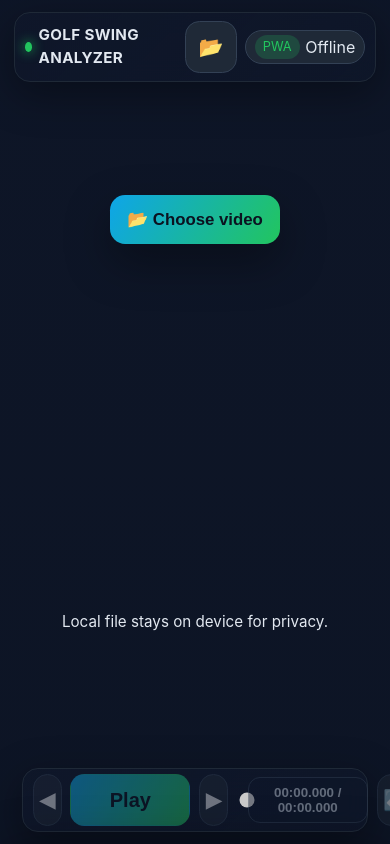
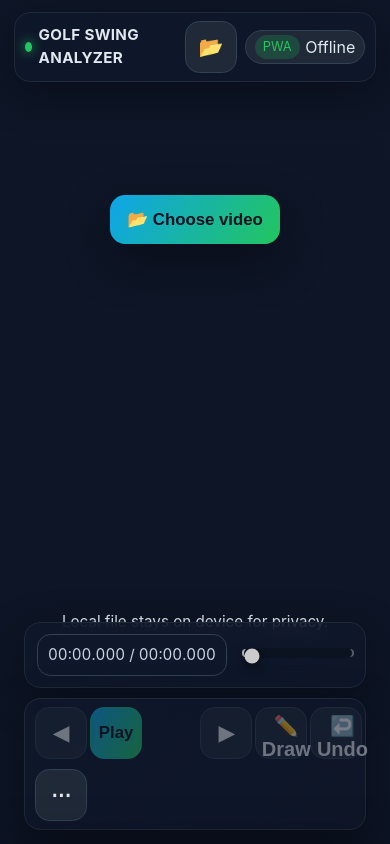
Before and after one commit to matsuatsu/pwa-movie-viewer, a React (Vite) app: page / in a window 390 px wide. Built offline with nearby package versions, Linux system fonts and the light colour scheme.

Commit message:
Redesign mobile bottom UI for safe-area friendly controls

```diff
--- a/src/App.tsx
+++ b/src/App.tsx
@@ -6,8 +6,8 @@ import { loadDrawing, saveDrawing } from './storage';
 
 const STEP_EPS = 1 / 120;
 const HISTORY_LIMIT = 50;
-const HANDLE_VISUAL_RADIUS = 10;
-const HANDLE_HIT_RADIUS = 28;
+const HANDLE_VISUAL_RADIUS = 14;
+const HANDLE_HIT_RADIUS = 32;
 const LINE_HIT_THRESHOLD = 18;
 
 function distanceToSegment(p: Point, a: Point, b: Point, width: number, height: number): number {
@@ -543,8 +543,14 @@ function App() {
     showControls(true);
   };
 
+  const clearSelection = () => {
+    setSelectedId(null);
+    editSessionRef.current = null;
+    showControls(true);
+  };
+
   useEffect(() => {
-    if (!isPlaying || draftLine || sheetSnap !== 'collapsed') {
+    if (!isPlaying || draftLine || sheetSnap !== 'collapsed' || mode === 'select' || selectedId) {
       setControlsVisible(true);
       if (hideTimerRef.current) {
         clearTimeout(hideTimerRef.current);
@@ -557,7 +563,7 @@ function App() {
         clearTimeout(hideTimerRef.current);
       }
     };
-  }, [isPlaying, draftLine, sheetSnap]);
+  }, [isPlaying, draftLine, sheetSnap, mode, selectedId]);
 
   const formattedTime = (time: number) => {
     const minutes = Math.floor(time / 60)
@@ -573,14 +579,49 @@ function App() {
   };
 
   const mapping = [
-    { before: 'Upload video (status bar)', after: 'Top icon + Bottom Sheet “Video” section' },
-    { before: 'Play/Pause (toolbar)', after: 'Mini bar primary control' },
-    { before: 'Prev/Next frame (toolbar)', after: 'Mini bar frame-step buttons' },
-    { before: 'Speed pill (toolbar)', after: 'Mini bar quick toggle + Sheet detailed speeds' },
-    { before: 'Mode buttons (controls row)', after: 'Mini bar single toggle (Draw/Select)' },
-    { before: 'Delete selected (controls)', after: 'Bottom Sheet Edit section' },
-    { before: 'Undo/Redo (controls)', after: 'Mini bar Undo + Bottom Sheet Redo' },
-    { before: 'Seek bar (seek row)', after: 'Bottom Sheet timeline' }
+    { before: 'Seek bar (edge of screen)', after: 'Bottom bar Row A with padded hit area' },
+    { before: 'Play/Pause (toolbar)', after: 'Bottom bar Row B large primary button' },
+    { before: 'Prev/Next frame (toolbar)', after: 'Bottom bar Row B frame-step buttons' },
+    { before: 'Mode buttons (floating/edge)', after: 'Bottom bar Row B single Draw/Edit toggle' },
+    { before: 'Delete / Redo floating near bottom', after: 'More sheet actions list' },
+    { before: 'Upload (top bar only)', after: 'Top icon + More sheet "Video" section' }
+  ];
+
+  const layoutDiagram = `TopBar
+├─ Brand + Upload shortcut
+└─ Offline chip
+
+BottomBar (overlay)
+├─ Row A: Timecode | Seek bar (wide)
+└─ Row B: Prev | Play/Pause (wide) | Next | Draw/Edit | Undo | More
+
+More Sheet
+├─ Actions: Redo / Delete / Deselect
+├─ Playback: Speed + Seek
+└─ Video: Choose local file + status`;
+
+  const componentPlan = [
+    'TopBar.tsx: brand, upload shortcut, offline pill',
+    'BottomControls.tsx: Row A seek + Row B actions overlayed on video',
+    'SeekBar.tsx: thick range with extended hit box & time readouts',
+    'MoreSheet.tsx: Redo/Delete/Speed/Video actions, layout notes',
+    'CanvasLayer.tsx: drawing & selection handles with larger hit areas',
+    'App.tsx: state & coordination across layers'
+  ];
+
+  const safeAreaSnippet = `:root {
+  --safe-bottom: env(safe-area-inset-bottom, 0px);
+}
+.ui-bottom {
+  padding-bottom: calc(0.85rem + var(--safe-bottom));
+}
+.screen { height: var(--viewport-height, 100dvh); }`;
+
+  const seekbarNotes = [
+    'Visible track height ~10px with 44px+ touch padding',
+    'Current/Total time kept beside bar for glanceable reading',
+    'Dragging keeps UI updated; release performs accurate seek',
+    'Bar stays centered above safe-area padding so it never hides'
   ];
 
   const hasDuration = Boolean(duration && !Number.isNaN(duration));
@@ -641,19 +682,14 @@ function App() {
         </div>
 
         <div className={`ui-layer ui-bottom ${controlsVisible ? 'visible' : 'faded'}`}>
-          <div className="mini-bar glass-row compact">
-            <button className="icon-button" onClick={() => step(-1)} disabled={!videoUrl} aria-label="Previous frame">
-              ◀
-            </button>
-            <button className="primary icon-button wide" onClick={handlePlayPause} disabled={!videoUrl} aria-label="Play or pause">
-              {isPlaying ? 'Pause' : 'Play'}
-            </button>
-            <button className="icon-button" onClick={() => step(1)} disabled={!videoUrl} aria-label="Next frame">
-              ▶
-            </button>
-            <div className="mini-timeline">
+          <div className="bottom-controls">
+            <div className="seek-row glass-row">
+              <div className="timecode dual" role="text" aria-label="Current and total time" onClick={() => toggleSheet('half')}>
+                {formattedTime(currentTime)} / {formattedTime(duration || 0)}
+              </div>
+              <div className="seek-touch">
                 <input
-                className="mini-seek"
+                  className="seek-bar"
                   type="range"
                   min={0}
                   max={hasDuration ? duration : 0}
@@ -661,20 +697,36 @@ function App() {
                   value={hasDuration ? currentTime : 0}
                   onChange={(e) => handleSeek(Number(e.target.value))}
                   disabled={!hasDuration}
+                  aria-label="Seek timeline"
                 />
-              <button className="timecode" onClick={() => toggleSheet('half')} disabled={!hasDuration}>
-                {formattedTime(currentTime)} / {formattedTime(duration || 0)}
+              </div>
+            </div>
+
+            <div className="button-row glass-row compact">
+              <button className="icon-button" onClick={() => step(-1)} disabled={!videoUrl} aria-label="Previous frame">
+                ◀
+              </button>
+              <button
+                className="primary icon-button play-button"
+                onClick={handlePlayPause}
+                disabled={!videoUrl}
+                aria-label="Play or pause"
+              >
+                {isPlaying ? 'Pause' : 'Play'}
+              </button>
+              <button className="icon-button" onClick={() => step(1)} disabled={!videoUrl} aria-label="Next frame">
+                ▶
+              </button>
+              <button className={`icon-button ${mode === 'select' ? 'active' : ''}`} onClick={handleModeToggle} disabled={!videoUrl} aria-label="Toggle draw or edit">
+                {mode === 'draw' ? '✏️ Draw' : '🎯 Edit'}
+              </button>
+              <button className="icon-button" onClick={handleUndo} disabled={!history.length} aria-label="Undo last line">
+                ↩️ Undo
+              </button>
+              <button className="icon-button" onClick={() => toggleSheet()} aria-label="More actions">
+                ⋯
               </button>
             </div>
-            <button className="icon-button" onClick={handleUndo} disabled={!history.length} aria-label="Undo last line">
-              ↩️
-            </button>
-            <button className="icon-button" onClick={handleModeToggle} disabled={!videoUrl} aria-label="Toggle draw or select mode">
-              {mode === 'draw' ? '✏️' : '🎯'}
-            </button>
-            <button className="icon-button" onClick={() => toggleSheet()} aria-label="Show more controls">
-              {sheetSnap === 'collapsed' ? '⌃' : '⌄'}
-            </button>
           </div>
         </div>
 
@@ -688,20 +740,13 @@ function App() {
             <div className="sheet-grid">
               <section>
                 <header>
-                  <h3>Video</h3>
-                  <small>Local only</small>
+                  <h3>Video & Speed</h3>
+                  <small>Local only · 0.25x / 0.5x / 1.0x</small>
                 </header>
                 <button className="wide" onClick={() => fileInputRef.current?.click()}>
                   📂 Upload / Choose
                 </button>
                 {videoFile && <p className="meta">{videoFile.name}</p>}
-              </section>
-
-              <section>
-                <header>
-                  <h3>Speed</h3>
-                  <small>0.25x / 0.5x / 1.0x</small>
-                </header>
                 <div className="pill speed-group">
                   {[0.25, 0.5, 1].map((rate) => (
                     <button
@@ -721,8 +766,35 @@ function App() {
 
               <section>
                 <header>
-                  <h3>Timeline</h3>
-                  <small>Seek without default UI</small>
+                  <h3>More actions</h3>
+                  <small>Low-frequency controls</small>
+                </header>
+                <div className="edit-row">
+                  <button onClick={handleRedo} disabled={!redoStack.length}>
+                    ↪️ Redo
+                  </button>
+                  <button onClick={deleteSelected} disabled={!selectedId}>
+                    🗑️ Delete selected
+                  </button>
+                  <button onClick={clearSelection} disabled={!selectedId}>
+                    ✖️ Deselect
+                  </button>
+                  <button onClick={() => toggleSheet('collapsed')} className="ghost">
+                    Close sheet
+                  </button>
+                </div>
+                <div className="status-grid">
+                  <div className="chip">Mode: {mode === 'draw' ? 'Draw line' : 'Select/Edit'}</div>
+                  <div className="chip">Playback: {formattedTime(currentTime)} / {formattedTime(duration || 0)}</div>
+                  <div className="chip">Rate: {playbackRate}x</div>
+                  {videoFile && <div className="chip file-chip">File: {videoFile.name}</div>}
+                </div>
+              </section>
+
+              <section>
+                <header>
+                  <h3>Seekbar spec</h3>
+                  <small>Visibility + touch</small>
                 </header>
                 <input
                   className="seek"
@@ -734,43 +806,32 @@ function App() {
                   onChange={(e) => handleSeek(Number(e.target.value))}
                   disabled={!hasDuration}
                 />
-                <div className="meta">
-                  {formattedTime(currentTime)} / {formattedTime(duration || 0)}
-                </div>
+                <ul className="bullet-list">
+                  {seekbarNotes.map((note) => (
+                    <li key={note}>{note}</li>
+                  ))}
+                </ul>
               </section>
 
               <section>
                 <header>
-                  <h3>Edit</h3>
-                  <small>Select / delete / move</small>
+                  <h3>Layout diagram</h3>
+                  <small>Top bar / Bottom rows / More sheet</small>
                 </header>
-                <div className="edit-row">
-                  <button onClick={() => setMode('draw')} disabled={!videoUrl} className={mode === 'draw' ? 'active' : ''}>
-                    ✏️ Draw
-                  </button>
-                  <button onClick={() => setMode('select')} disabled={!videoUrl} className={mode === 'select' ? 'active' : ''}>
-                    🎯 Select
-                  </button>
-                  <button onClick={deleteSelected} disabled={!selectedId}>
-                    🗑️ Delete
-                  </button>
-                  <button onClick={handleRedo} disabled={!redoStack.length}>
-                    ↪️ Redo
-                  </button>
-                </div>
+                <pre className="code-block">{layoutDiagram}</pre>
               </section>
 
               <section>
                 <header>
-                  <h3>Status</h3>
-                  <small>Playback + mode</small>
+                  <h3>Component plan</h3>
+                  <small>Suggested split</small>
                 </header>
-                <div className="status-grid">
-                  <div className="chip">Mode: {mode === 'draw' ? 'Draw line' : 'Select/Edit'}</div>
-                  <div className="chip">Playback: {formattedTime(currentTime)} / {formattedTime(duration || 0)}</div>
-                  {videoFile && <div className="chip file-chip">File: {videoFile.name}</div>}
-                  <div className="chip">Rate: {playbackRate}x</div>
-                </div>
+                <ul className="bullet-list">
+                  {componentPlan.map((item) => (
+                    <li key={item}>{item}</li>
+                  ))}
+                </ul>
+                <pre className="code-block">{safeAreaSnippet}</pre>
               </section>
 
               <section className="mapping">
--- a/src/index.css
+++ b/src/index.css
@@ -9,6 +9,7 @@
   --safe-bottom: env(safe-area-inset-bottom, 0px);
   --mini-height: 64px;
   --sheet-radius: 18px;
+  --glass-bg: linear-gradient(135deg, rgba(15, 23, 42, 0.9), rgba(15, 23, 42, 0.72));
 }
 
 * {
@@ -126,6 +127,29 @@ button:disabled {
   font-size: 0.9rem;
 }
 
+.code-block {
+  background: #0b1220;
+  border: 1px solid #1f2937;
+  border-radius: 0.75rem;
+  padding: 0.75rem;
+  font-family: ui-monospace, SFMono-Regular, Menlo, Monaco, Consolas, 'Liberation Mono', 'Courier New', monospace;
+  font-size: 0.9rem;
+  white-space: pre-wrap;
+  word-break: break-word;
+}
+
+.bullet-list {
+  margin: 0;
+  padding-left: 1.1rem;
+  display: grid;
+  gap: 0.3rem;
+  color: #cbd5e1;
+}
+
+.bullet-list li::marker {
+  color: #22c55e;
+}
+
 .app-screen {
   position: relative;
   height: var(--viewport-height, 100dvh);
@@ -212,7 +236,7 @@ video {
 
 .ui-bottom {
   bottom: 0;
-  padding-bottom: calc(0.75rem + var(--safe-bottom));
+  padding-bottom: calc(0.85rem + var(--safe-bottom));
 }
 
 .glass-row {
@@ -220,7 +244,7 @@ video {
   gap: 0.65rem;
   flex-wrap: nowrap;
   align-items: center;
-  background: linear-gradient(135deg, rgba(15, 23, 42, 0.85), rgba(15, 23, 42, 0.7));
+  background: var(--glass-bg);
   border: 1px solid #1f2937;
   border-radius: 1rem;
   padding: 0.65rem 0.75rem;
@@ -270,37 +294,108 @@ video {
   padding: 0.25rem 0.55rem;
 }
 
-.mini-bar {
-  height: var(--mini-height);
+.bottom-controls {
   display: flex;
-  align-items: center;
-  justify-content: space-between;
-  gap: 0.55rem;
-  width: min(960px, calc(100% - 1.5rem));
+  flex-direction: column;
+  gap: 0.65rem;
+  width: min(980px, calc(100% - 1.25rem));
   margin: 0 auto;
 }
 
-.mini-timeline {
-  display: flex;
+.seek-row {
+  display: grid;
+  grid-template-columns: auto 1fr;
+  gap: 0.75rem;
   align-items: center;
-  gap: 0.45rem;
-  flex: 1;
-}
-
-.mini-seek {
-  width: 100%;
-  accent-color: #22c55e;
+  min-height: 64px;
 }
 
 .timecode {
-  min-width: 120px;
+  min-width: 132px;
   text-align: center;
   background: #0f172a;
   border: 1px solid #334155;
-  border-radius: 0.75rem;
-  padding: 0.45rem 0.6rem;
+  border-radius: 0.85rem;
+  padding: 0.55rem 0.65rem;
   color: #cbd5e1;
   font-variant-numeric: tabular-nums;
+  font-size: 0.95rem;
+}
+
+.timecode.dual {
+  white-space: nowrap;
+  cursor: pointer;
+}
+
+.seek-touch {
+  position: relative;
+  width: 100%;
+  padding: 0.4rem 0;
+}
+
+.seek-touch::before {
+  content: '';
+  position: absolute;
+  inset: -0.35rem -0.1rem;
+  border-radius: 999px;
+  background: transparent;
+}
+
+.seek-bar {
+  width: 100%;
+  accent-color: #22c55e;
+  height: 18px;
+  background: linear-gradient(90deg, #0ea5e930, #22c55e33);
+  border-radius: 999px;
+  padding: 0.15rem 0.2rem;
+}
+
+.seek-bar::-webkit-slider-thumb {
+  width: 22px;
+  height: 22px;
+  border-radius: 50%;
+  background: #22c55e;
+  border: 2px solid #0b1220;
+  box-shadow: 0 4px 10px rgba(0, 0, 0, 0.4);
+}
+
+.seek-bar::-moz-range-thumb {
+  width: 22px;
+  height: 22px;
+  border-radius: 50%;
+  background: #22c55e;
+  border: 2px solid #0b1220;
+  box-shadow: 0 4px 10px rgba(0, 0, 0, 0.4);
+}
+
+.seek-bar::-webkit-slider-runnable-track {
+  height: 10px;
+  border-radius: 999px;
+  background: #0b1220;
+}
+
+.seek-bar::-moz-range-track {
+  height: 10px;
+  border-radius: 999px;
+  background: #0b1220;
+}
+
+.button-row {
+  display: grid;
+  grid-template-columns: repeat(6, minmax(0, 1fr));
+  gap: 0.65rem;
+  align-items: stretch;
+  min-height: 64px;
+}
+
+.play-button {
+  grid-column: span 2;
+  min-width: 148px;
+  font-size: 1.05rem;
+}
+
+.button-row .icon-button {
+  min-width: 44px;
 }
 
 .bottom-sheet {
```
Lines whose indentation alone changed are shown as unchanged.
